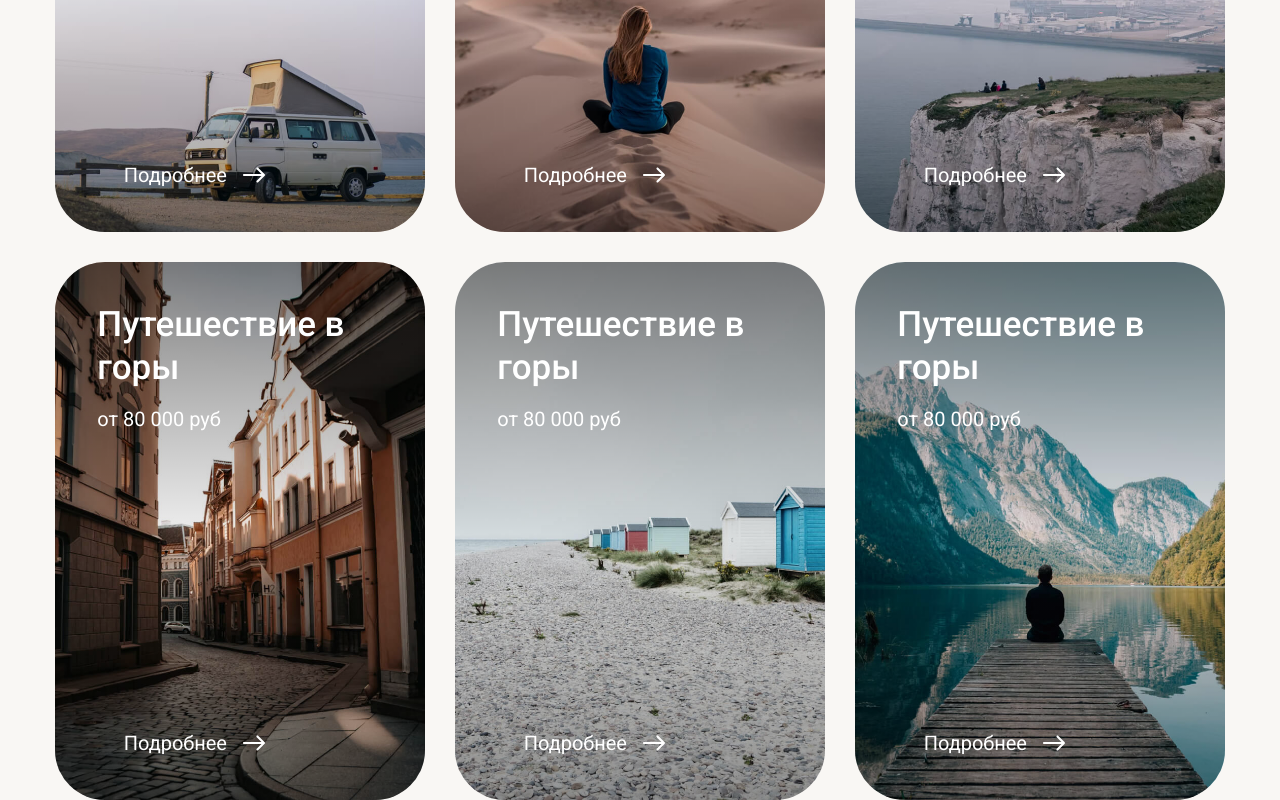
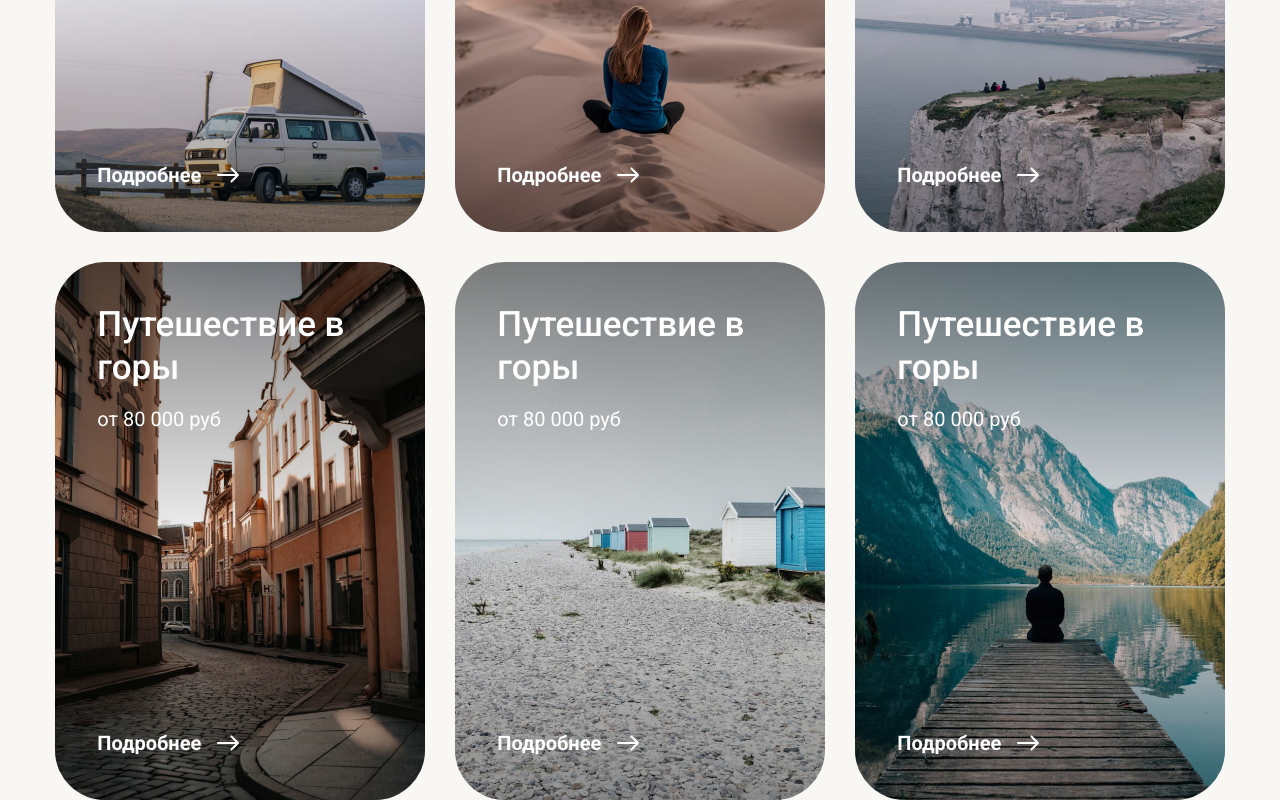
Before and after one commit to Todd-H0ward/YourTour-next, a Next.js app: page / in a window 1280 px wide. Shown: the part 1515-2315 px from the top of the page. Built offline with nearby package versions, Linux system fonts and the light colour scheme.

Commit message:
Change home: button styles

```diff
--- a/src/components/commons/Button/Button.module.scss
+++ b/src/components/commons/Button/Button.module.scss
@@ -59,9 +59,11 @@
 }
 
 .withIcon {
+  width: auto;
   padding: 7px 20px;
   background: none;
   @extend .p-big;
+  font-weight: 700;
   border-radius: var(--border-radius);
   cursor: pointer;
   transition: all 0.3s;
```
